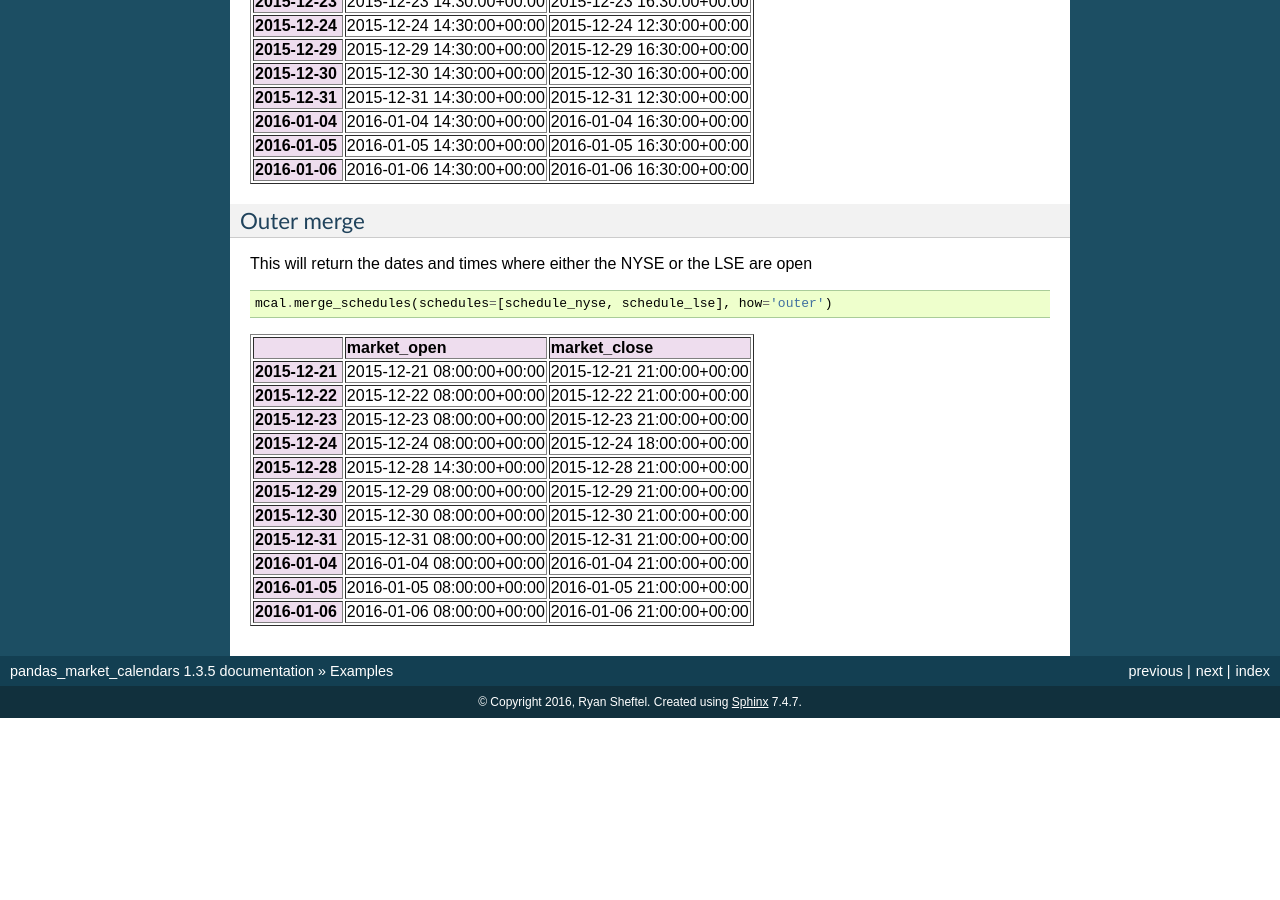
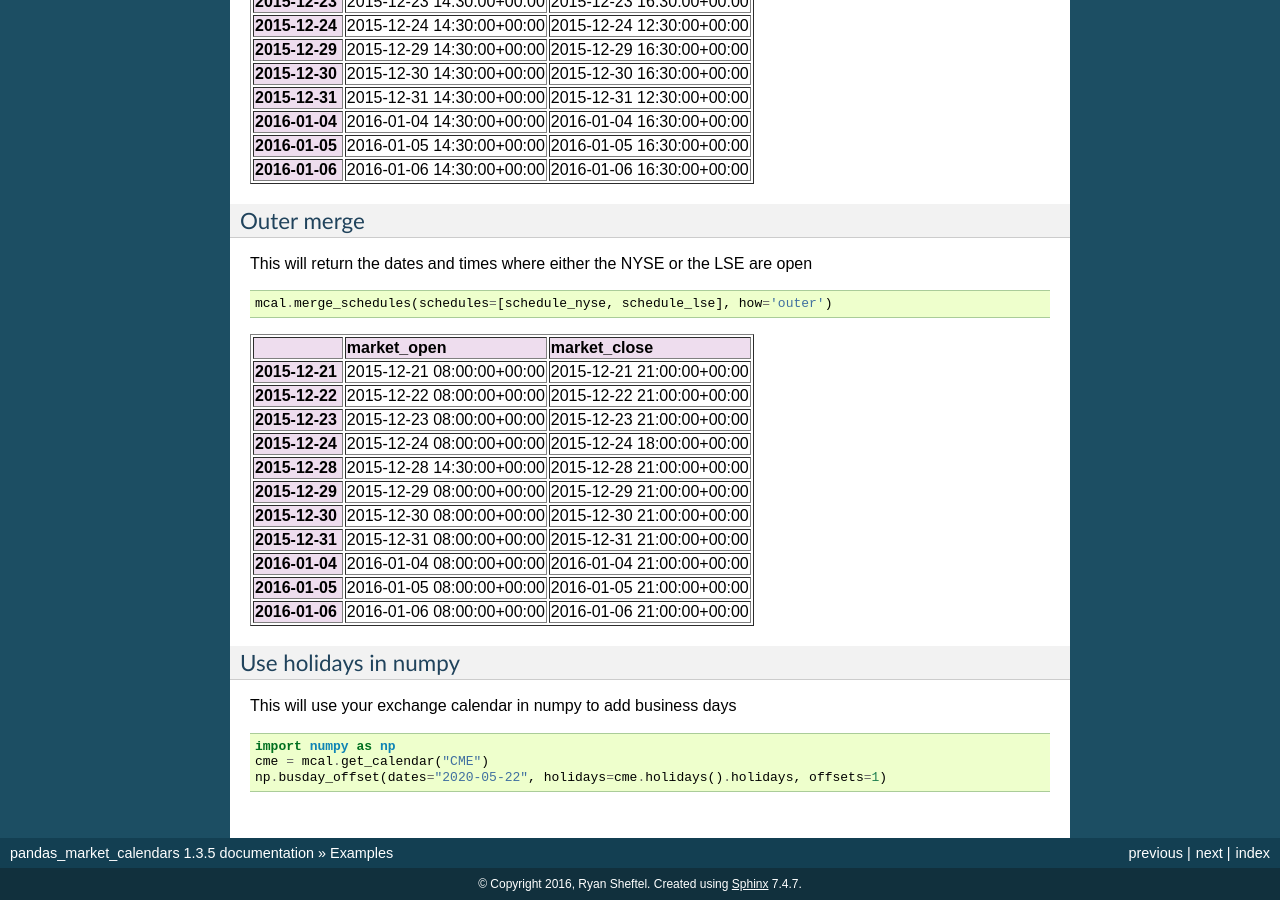
Before and after one commit to rsheftel/pandas_market_calendars, a Sphinx documentation site: the page built from docs/usage.rst, in a window 1280 px wide and 900 px high, scrolled down 3830 px. Built offline with Sphinx 7.4.7, drawn with Linux system fonts in a browser that asks for light colours; before the commit the page ends 4548 px from its top, so only the background shows below that; some of the changed text lies outside the part shown.

Commit message:
Add step in documentation to register the new class

```diff
--- a/docs/new_market.rst
+++ b/docs/new_market.rst
@@ -31,3 +31,9 @@
 
       #. special_opens - returns a list of tuples. The tuple is (datetime.time of open, AbstractHolidayCalendar)
       #. special_opens_adhoc - returns a list of tuples. The tuple is (datetime.time of open, list of date strings)
+
+#. Import your new calendar class in `calendar_registry.py`:
+
+.. code:: python
+
+   from .exchange_calendar_xxx import XXXExchangeCalendar
--- a/docs/usage.rst
+++ b/docs/usage.rst
@@ -664,3 +664,14 @@
       </tbody>
     </table>
     </div>
+
+Use holidays in numpy
+~~~~~~~~~~~~~~~~~~~~~
+
+This will use your exchange calendar in numpy to add business days
+
+.. code:: python
+
+  import numpy as np
+  cme = mcal.get_calendar("CME")
+  np.busday_offset(dates="2020-05-22", holidays=cme.holidays().holidays, offsets=1)
```
